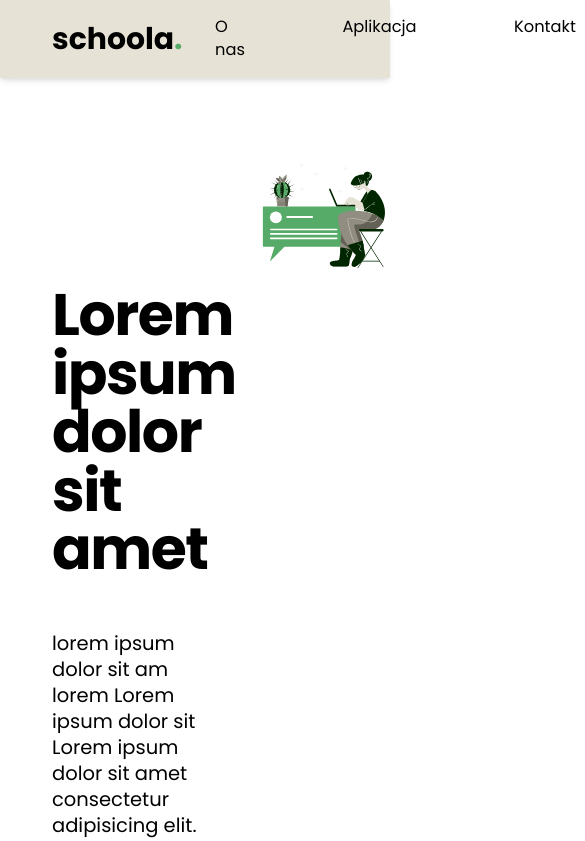
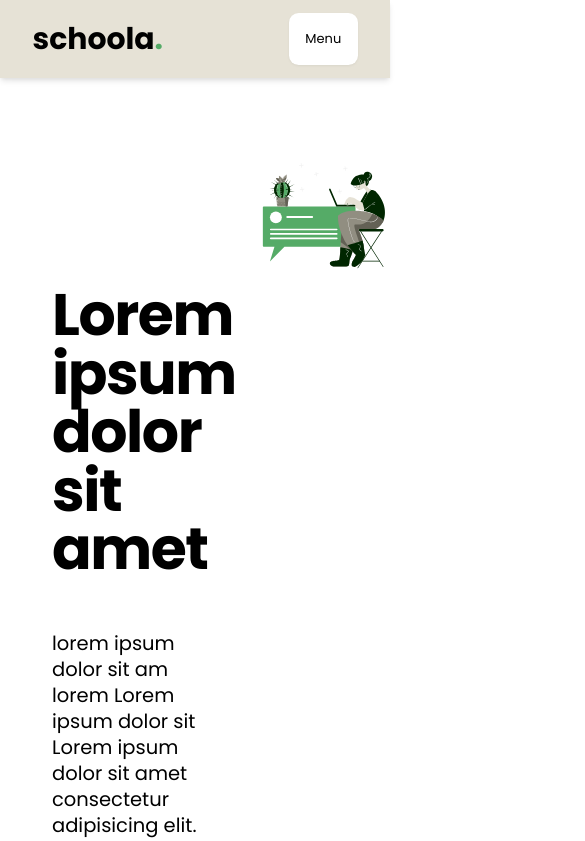
Before and after one commit to schoola-pl/schoola-landing, a Next.js app: page / in a window 390 px wide. Shown: the top 841 px of the page, 585 px wide, since content can reach past the window. Built offline with nearby package versions, Linux system fonts and the light colour scheme.

Commit message:
Add mobile version and modify Navbar

```diff
--- a/components/molecules/Navigation/Navigation.tsx
+++ b/components/molecules/Navigation/Navigation.tsx
@@ -12,9 +12,14 @@ const Navigation: React.FC = () => {
     <nav>
       <ul className="flex">
         {routes.map((route) => (
-          <li key={route.name} className="pr-10 pl-10 mr-10 pt-5 pb-5 transition-colors text-xl cursor-pointer hover:text-emerald-dark">
-            <Link href={route.path}>{route.name}</Link>
-          </li>
+          <Link href={route.path}>
+            <li
+              key={route.name}
+              className="w-full transition-opacity text-xl cursor-pointer mx-2 py-6 px-8 text-amber-light opacity-70 hover:opacity-100 md:text-black-classic md:opacity-60"
+            >
+              {route.name}
+            </li>
+          </Link>
         ))}
       </ul>
     </nav>
--- a/components/organisms/Navbar/Navbar.styles.ts
+++ b/components/organisms/Navbar/Navbar.styles.ts
@@ -4,7 +4,6 @@ export const Logo = styled.div`
   position: relative;
   font-size: 2.3rem;
   font-weight: 700;
-  padding-left: 4rem;
 
   &::after {
     content: '.';
--- a/components/organisms/Navbar/Navbar.tsx
+++ b/components/organisms/Navbar/Navbar.tsx
@@ -1,11 +1,50 @@
 import { Logo } from './Navbar.styles';
 import Navigation from '../../molecules/Navigation/Navigation';
+import React, { useEffect, useState } from 'react';
 
-const Navbar: React.FC = () => (
-  <nav className="flex z-50 sticky inset-0 w-screen h-24 bg-amber-default items-center justify-between shadow-md">
-    <Logo>schoola</Logo>
-    <Navigation />
-  </nav>
-);
+const Navbar: React.FC = () => {
+  const [isOpen, setOpenState] = useState(false);
+  const [isMobile, setMobileState] = useState(true);
 
+  const setFlags = () => {
+    if (window.innerWidth > 768) {
+      setOpenState(true);
+      setMobileState(false);
+    } else setMobileState(true);
+  };
+
+  const toggleMenu = () => {
+    setOpenState((r) => !r);
+  };
+
+  useEffect(() => {
+    window.addEventListener('resize', setFlags);
+    return () => window.removeEventListener('resize', setFlags);
+  }, []);
+
+  return (
+    <>
+      <div className="flex z-50 sticky inset-0 w-screen h-24 bg-amber-default items-center justify-between shadow-md">
+        <Logo className="pl-10 md:pl-14">schoola</Logo>
+        <button
+          onClick={toggleMenu}
+          className="bg-white rounded-xl p-5 mr-10 md:hidden drop-shadow-sm transition-colors hover:drop-shadow-md hover:text-white hover:bg-emerald-dark"
+        >
+          Menu
+        </button>
+        <div
+          className="bg-emerald-dark transition-all absolute top-full w-screen flex align-center justify-center duration-400 md:static md:bg-amber-default md:w-auto md:mr-10"
+          style={{
+            boxShadow: isMobile ? 'inset 0 2px 10px -5px #000' : 'none',
+            opacity: isOpen ? 1 : 0,
+            transform: `translateY(${isOpen ? '0' : '100%'})`
+          }}
+          aria-expanded={isOpen}
+        >
+          <Navigation />
+        </div>
+      </div>
+    </>
+  );
+};
 export default Navbar;
```
